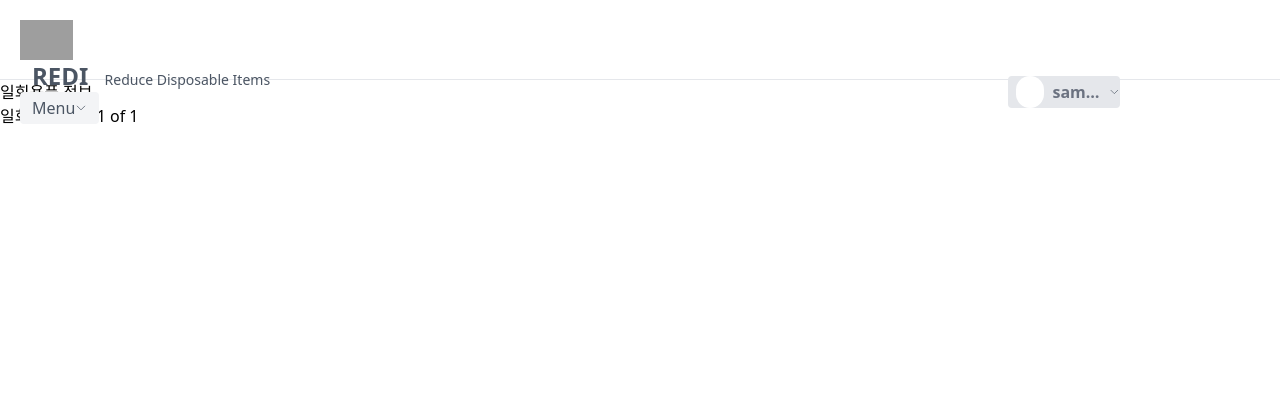
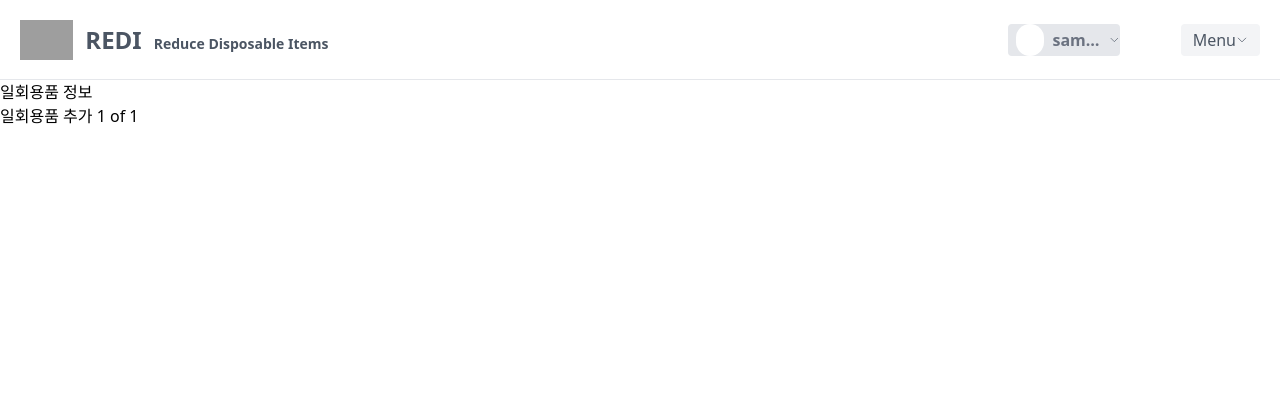
Before and after one commit to MinnSeoo/REDI, a Django app: page /garbages/garbage/ in a window 1280 px wide. Shown: the top 420 px of the page. Run offline with Django 4.2, Linux system fonts and the light colour scheme; the visitor is signed in with stand-in values (Sample User, id 1); data that the repository does not hold is empty; style sheets or scripts are compiled from the project's sources; grey boxes are pictures that could not be loaded.

Commit message:
Header 오류 수정

```diff
--- a/templates/partials/header.html
+++ b/templates/partials/header.html
@@ -1,12 +1,12 @@
-<header class="text-gray-600 body-font">
-  <div class="mx-auto flex-wrap p-5 flex-col md:flex-row items-center inset-0 fixed w-full h-20 border-b">
-    <a class="flenx title-font font-medium items-center text-gray-900 mb-4 md:mb-0">
-      <img src='https://ifh.cc/g/mP5rPz.png' class = "h-8 w-auto sm:h-10" border='0' ></a>
+<header class=" flex-wrap p-5 flex-col md:flex-row items-center inset-0 fixed bg-white w-full h-20 border-b flex justify-between text-gray-600 body-font">
+    <a class="flex title-font font-medium items-center text-gray-900 mb-4 md:mb-0">
+      <a href="{% url 'core:home' %}">
+      <img src='https://ifh.cc/g/mP5rPz.png' class = "h-8 w-auto sm:h-10" border='0'>
+      </a>
       <span class="ml-3 text-2xl font-semibold">REDI</span>
-      <span class="inline-block align-text-bottom ml-3 text-sm fot-semibold mt-2">Reduce Disposable Items</span>
+      <span class="inline-block align-text-bottom ml-3 text-sm font-semibold mt-2">Reduce Disposable Items</span>
     </a>
     {% if user.is_authenticated %}
-
     <nav class="md:ml-auto flex flex-wrap items-center text-base justify-center">
                <!--userprofile-->
                <div class="fixed wrapper w-24 h-8 z-20 hidden" ></div>
```
